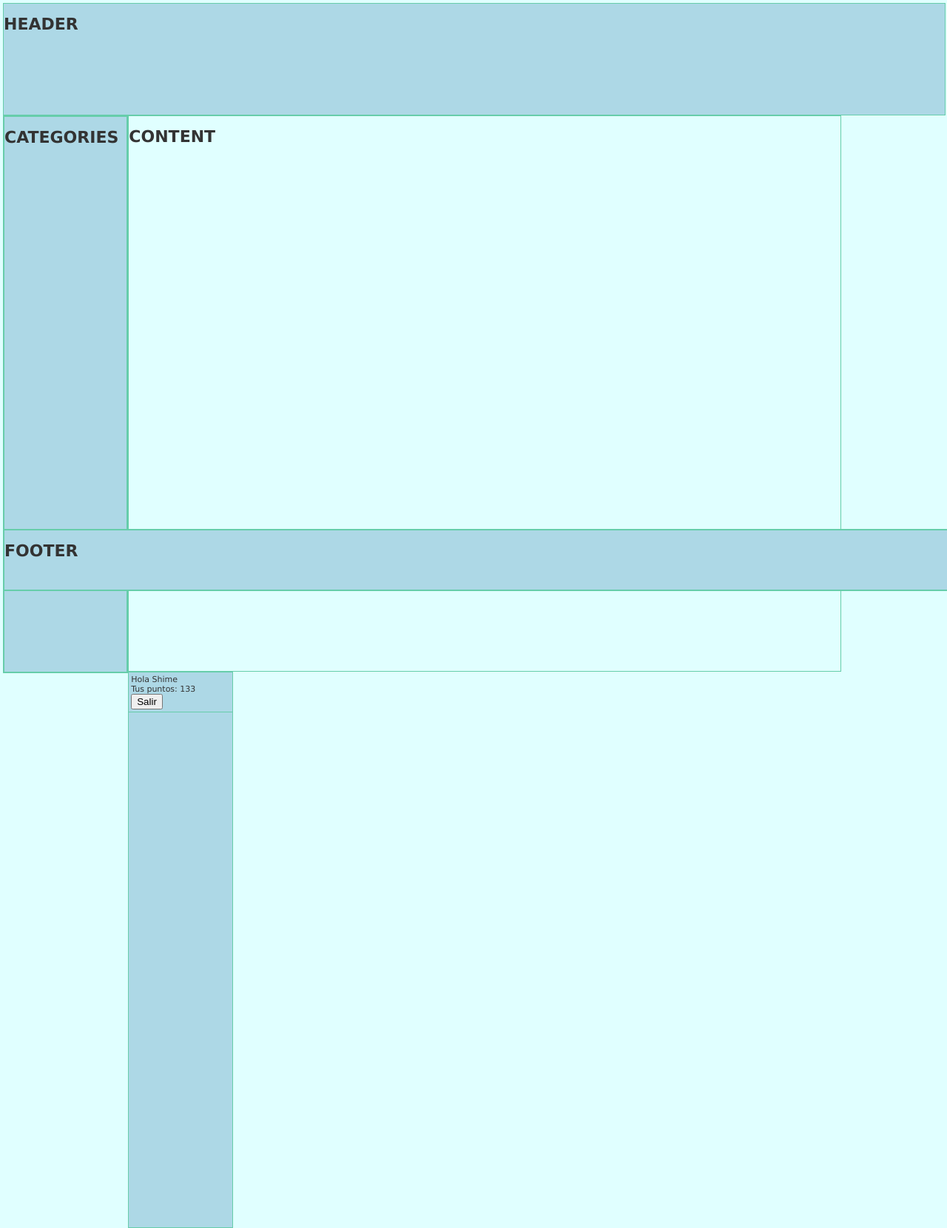
After one commit to spiff-/bet, a PHP site: page /muestra.html in a window 1280 px wide. The commit adds this page. Shown: the whole page at 74% size. Run offline with PHP 8.4, Linux system fonts and the light colour scheme.

Commit message:
ejemplo de muestra
muestra.html es por si no tienes montado un servidor php

```diff
--- a/index.php
+++ b/index.php
@@ -9,7 +9,7 @@
 		<link rel="stylesheet" type="text/css" href="style.css" />
 		</head>
 	<body>
-		<div id="head">
+		<div id="header">
 		</div>
 		<div id="categories">
 		</div>
@@ -21,7 +21,7 @@
 			?>
 				<div id="userInfo">
 					Hola <?php echo $_SESSION["user"]->getNickname(); ?><br />
-					Tus puntos <?php $_SESSION["user"]->getPoints(); ?><br />
+					Tus puntos: <?php $_SESSION["user"]->getPoints(); ?><br />
 					<input type="submit" value="Salir" />
 				</div>
 			<?php } else{ ?>
@@ -44,5 +44,7 @@
 				</div>
 			<?php } ?>
 		</div>
+		<div id="footer">
+		</div>
 	</body>
 </html>
--- /dev/null
+++ b/muestra.html
@@ -0,0 +1,29 @@
+<!DOCTYPE html PUBLIC "-//W3C//DTD HTML 4.01 Transitional//EN" "http://www.w3.org/TR/html4/loose.dtd">
+<html>
+	<head>
+		<meta http-equiv="Content-Type" content="text/html; charset=ISO-8859-1">
+		<title>Inicio</title>
+		<link rel="stylesheet" type="text/css" href="style.css" />
+		</head>
+	<body>
+		<div id="header">
+		<H1>HEADER</H1>
+		</div>
+		<div id="categories">
+		<H1>CATEGORIES</H1>
+		</div>
+		<div id="content">
+		<H1>CONTENT</H1>
+		</div>
+		<div id="user">
+				<div id="userInfo">
+					Hola Shime<br />
+					Tus puntos: 133<br />
+					<input type="submit" value="Salir" />
+				</div>
+		</div>
+		<div id="footer">
+		<H1>FOOTER</H1>
+		</div>
+	</body>
+</html>
--- /dev/null
+++ b/style.css
@@ -0,0 +1,62 @@
+body{
+	background: #E0FFFF;
+	color: #333333;
+	font-family: Verdana, Arial, Helvetica, sans-serif;
+	font-size: 11px;
+	padding: 4px;
+	margin: 0px;
+}
+
+#header {
+	background: #ADD8E6;
+	width: 100%;
+	height: 150px;
+	margin-top:0px;
+	border: 1px solid #66CDAA;
+	display: block;
+}
+
+#categories {
+	background: #ADD8E6;
+	width: 13%;
+	float: left;
+	height: 750px;
+	border: 2px solid #66CDAA;
+	display: block;
+}
+
+#content {
+	background: #E0FFFF;
+	width: 75.57%;
+	float: left;
+	height: 750px;
+	border: 1px solid #66CDAA;
+	display: block;
+}
+
+#user {
+	background: #ADD8E6;
+	width: 11%;
+	float: left;
+	height: 750px;
+	border: 1px solid #66CDAA;
+	display: block;
+}
+
+#userInfo {
+	background: #ADD8E6;
+	width: 96%;
+	padding: 2%;
+	border-bottom: 1px solid #66CDAA;
+	display: block;
+}
+
+#footer {
+	background: #ADD8E6;
+	width: 99.5%;
+	height: 80px;
+	bottom: 1px;
+	border: 2px solid #66CDAA;
+	display: block;
+	position:absolute;
+}
```
